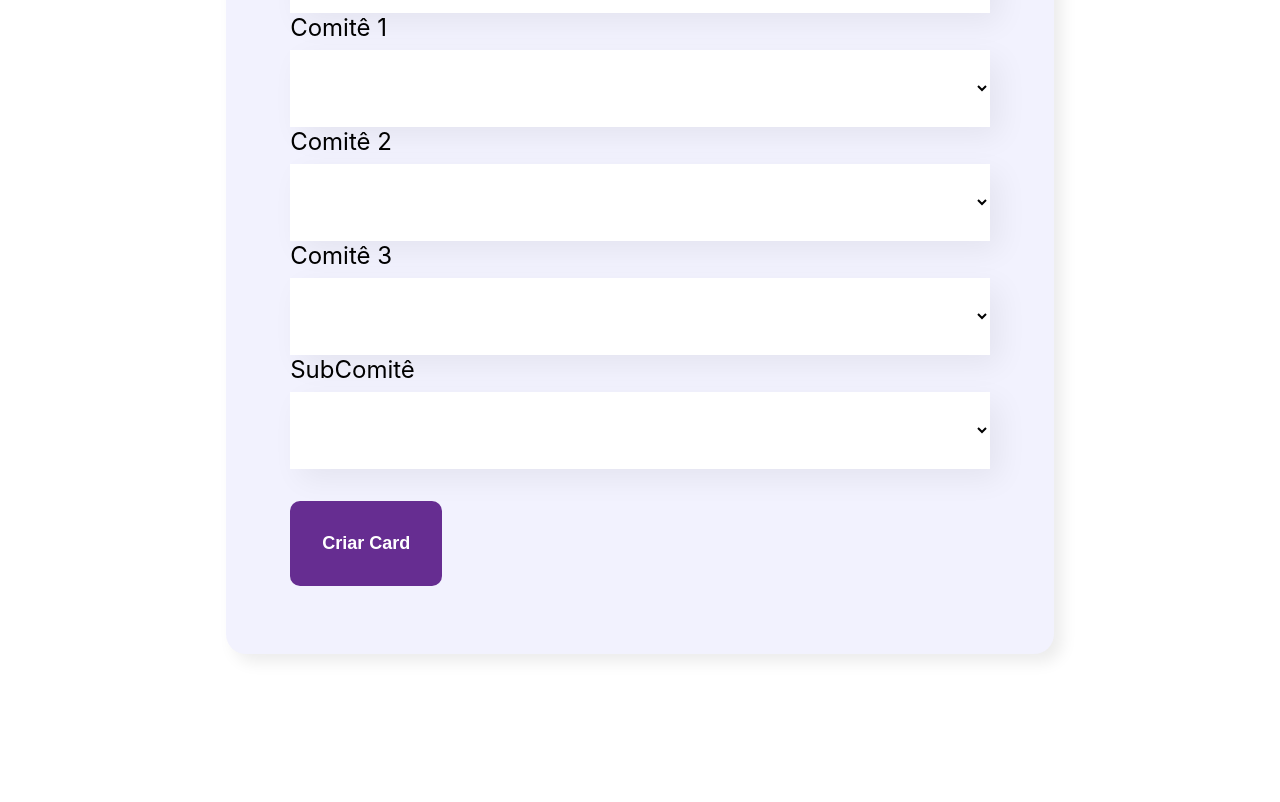
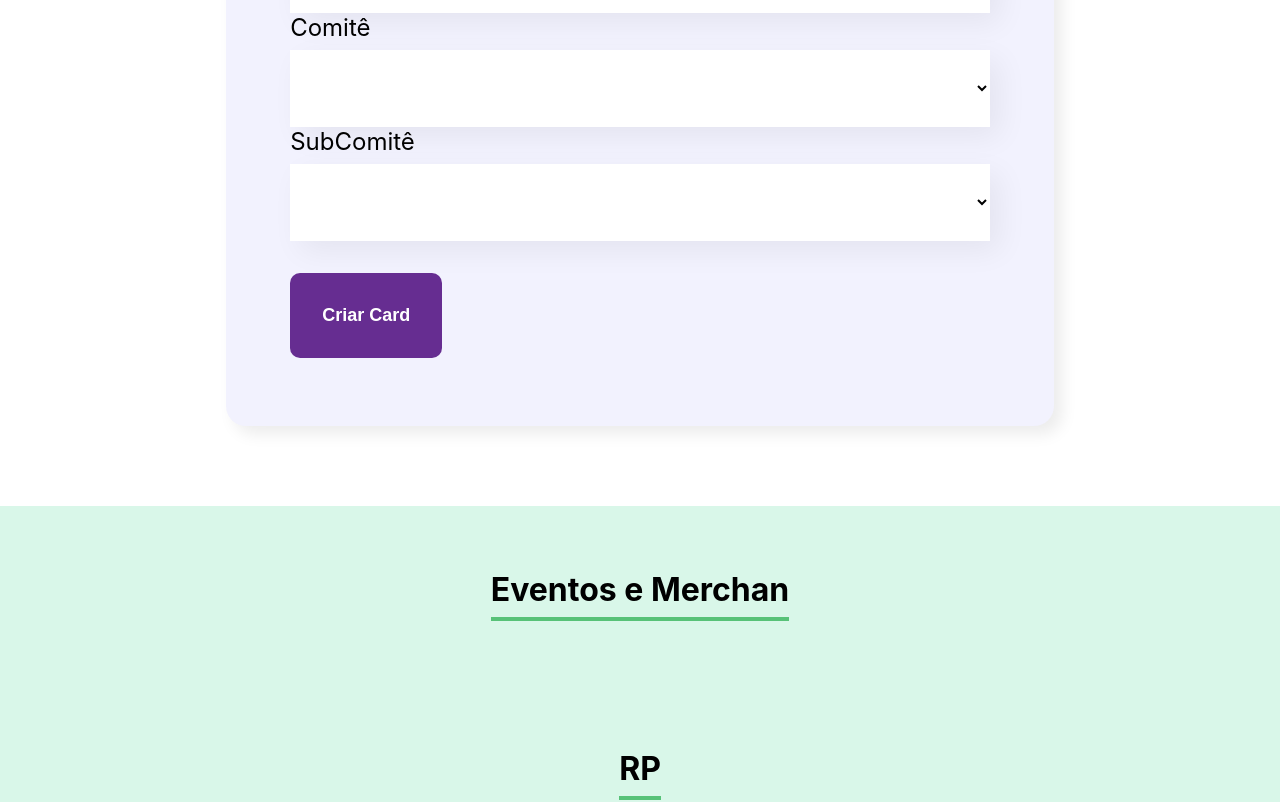
Before and after one commit to JanainaSoul/react-organo-ladies, a React (Create React App) app: page / in a window 1280 px wide. Shown: the part 1260-2062 px from the top of the page. Before the commit the page ends 1994 px from the top, so only its background shows below. Built offline with nearby package versions, Linux system fonts and the light colour scheme.

Commit message:
criando o componente Time

```diff
--- a/src/App.js
+++ b/src/App.js
@@ -2,6 +2,7 @@
 import Banner from './componentes/Banner/Banner.js';
 //import CampoTexto from './componentes/CampoTexto';
 import Formulario from './componentes/Formulario';
+import Comite from './componentes/Comite/index.js';
 
 function App() {
 
@@ -15,6 +16,9 @@
     <div className="App">
       <Banner/>
       <Formulario novoMembroCadastrado={membro => aoNovoMembroCadastrado(membro)}/>
+      <Comite nome="Eventos e Merchan" />
+      <Comite nome="RP" />
+      <Comite nome="Afiliação" />
 
     </div>
   );
--- /dev/null
+++ b/src/componentes/Comite/Comite.css
@@ -0,0 +1,13 @@
+.comite {
+    text-align: center;
+    padding: 32px;
+    background-color: #D9F7E9;
+
+}
+
+.comite h3 {
+    font-size: 32px;
+    border-bottom: 4px solid #57C278;
+    display: inline-block;
+    padding-bottom: 8px;
+}
--- /dev/null
+++ b/src/componentes/Comite/index.js
@@ -0,0 +1,12 @@
+import './Comite.css'
+
+const Comite = (props) => {
+    return (
+        <section className="comite">
+            <h3>{props.nome}</h3>
+
+        </section>
+    )
+}
+
+export default Comite
--- a/src/componentes/Formulario/index.js
+++ b/src/componentes/Formulario/index.js
@@ -26,7 +26,6 @@
         'Licença'
     ]
 
-
     const comites = [
         '',
         'Eventos e Merchan',
@@ -42,14 +41,13 @@
         'Não se aplica'
     ]
 
-
     const [nome, setNome] = useState('')
     const [derbyName, setderbyName] = useState('')
     const [derbyNumber, setderbyNumber] = useState('')
     const [imagem, setImagem] = useState('')
     const [pronome, setPronome] = useState('')
     const [modalidade, setModalidade] = useState('')
-    const [comite, setComite] = useState('')
+    const [comite, setComites] = useState('')
     const [subcomite, setSubComite] = useState('')
 
 
@@ -118,25 +116,12 @@
                 />
                 <ListaSuspensaComites
                     obrigatorio={true}
-                    label="Comitê 1"
+                    label="Comitê"
                     comites={comites}
-                    valor={comite}
-                    aoPreencher={valor => setComite(valor)}
+                    valor={comites}
+                    aoPreencher={valor => setComites(valor)}
                     />
-                <ListaSuspensaComites
-                    obrigatorio={true}
-                    label="Comitê 2"
-                    comites={comites}
-                    valor={comite}
-                    aoPreencher={valor => setComite(valor)}
-                    />
-                <ListaSuspensaComites
-                    obrigatorio={true}
-                    label="Comitê 3"
-                    comites={comites}
-                    valor={comite}
-                    aoPreencher={valor => setComite(valor)}
-                    />
+
                 <ListaSuspensaSubComites
                     obrigatorio={true}
                     label="SubComitê"
```
